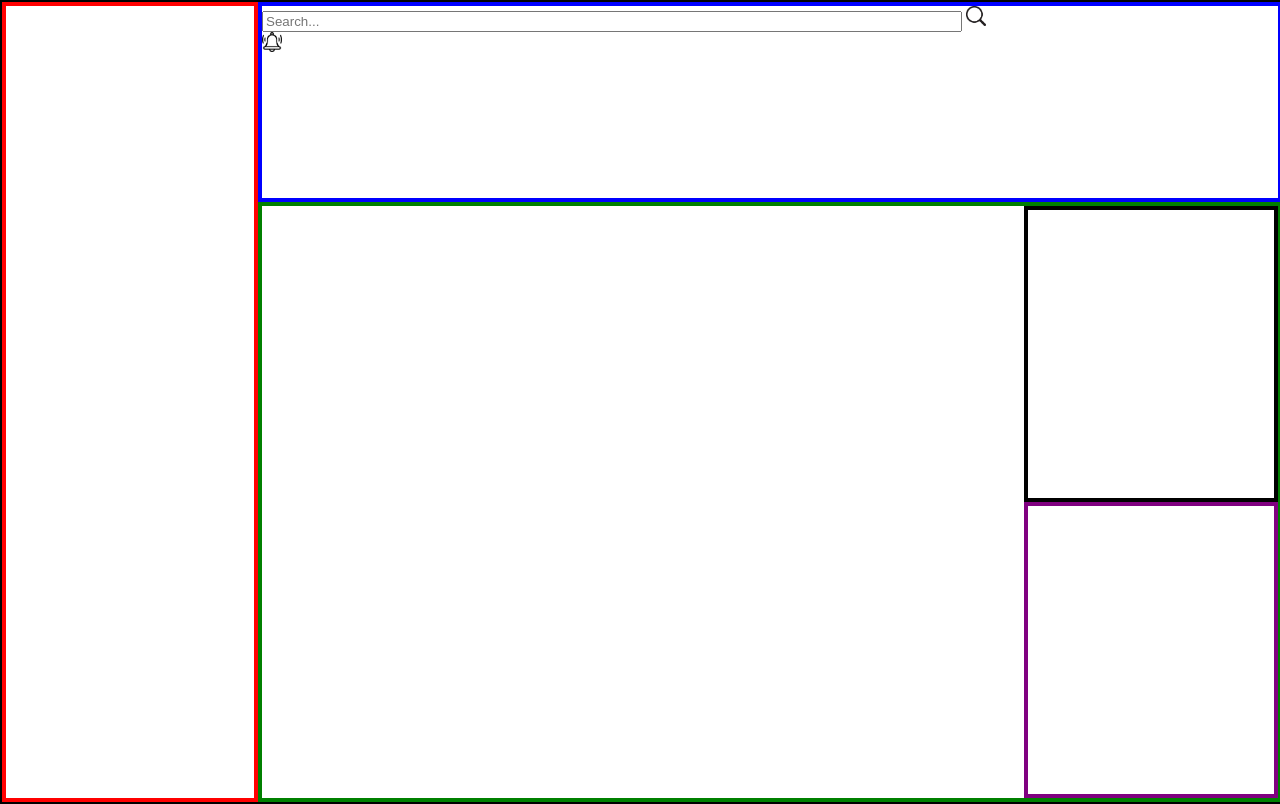
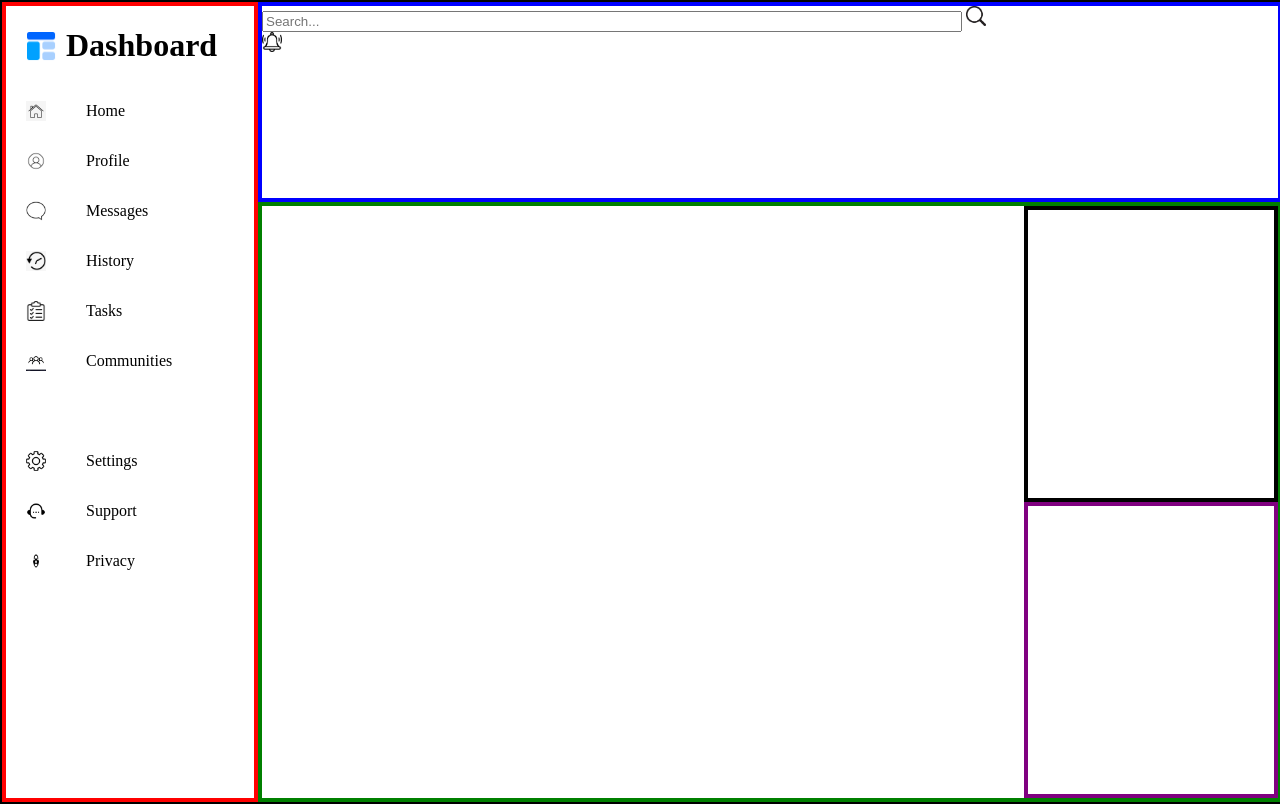
Before and after one commit to late-bloomer82/Project-Admin-Dashboard, a plain HTML site: page index.html in a window 1280 px wide. Drawn offline with Linux system fonts and the light colour scheme.

Commit message:
Sidebar Completed

```diff
--- a/index.html
+++ b/index.html
@@ -17,7 +17,27 @@
             <img src="pictures/bell.png" width="20px" height="20px">
         </div>
 
-        <div class="sidebar"></div>
+        <div class="sidebar">
+            <div class="dashboard">
+                <img src="pictures/dashboardLogo.png" style="width:30px" height="30px">
+                <h1>Dashboard</h1>
+            </div>
+
+            <div class="dashboard-list">
+               <div class="sidebar-container"><img src="pictures/homeLogo.jpg" width="20px" height="20px"> <ul>Home</ul></div>
+               <div class="sidebar-container"><img src="pictures/profileLogo.jpg" width="20px" height="20px"> <ul>Profile</ul></div>
+               <div class="sidebar-container"><img src="pictures/messageLogo.png" width="20px" height="20px"> <ul>Messages</ul></div>
+               <div class="sidebar-container"><img src="pictures/history.png" width="20px" height="20px"> <ul>History</ul></div>
+               <div class="sidebar-container"><img src="pictures/taskLogo.png" width="20px" height="20px"> <ul>Tasks</ul></div>
+               <div class="sidebar-container"><img src="pictures/communityLogo.jpg" width="20px" height="20px"> <ul>Communities</ul></div>
+            </div>
+
+            <div class="dashboard-bottom">
+                <div class="sidebar-container"><img src="pictures/settingsIcon.png" width="20px" height="20px"> <ul>Settings</ul></div>
+                <div class="sidebar-container"><img src="pictures/supportIcon.png" width="20px" height="20px"> <ul>Support</ul></div>
+                <div class="sidebar-container"><img src="pictures/privacyIcon.jpg" width="20px" height="20px"> <ul>Privacy</ul></div>
+            </div>
+        </div>
 
         <div class="main-section">
         <div class="card-section">
--- a/styles.css
+++ b/styles.css
@@ -27,6 +27,29 @@ html, body{
 
 }
 
+
+.dashboard{
+    display: flex;
+    justify-content: flex-start;
+    align-items: center;
+    padding-left: 20px;
+}
+
+.dashboard img{
+    margin-right: 10px;
+}
+
+.sidebar-container{
+    display: flex;
+    align-items: center;
+    margin-left: 20px;
+}
+
+.dashboard-bottom{
+    margin-top: 50px;
+}
+
+
 .main-section{
     display: grid;
     border: 4px solid green;
```
